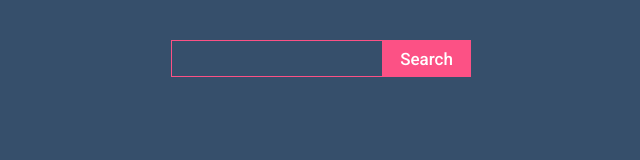
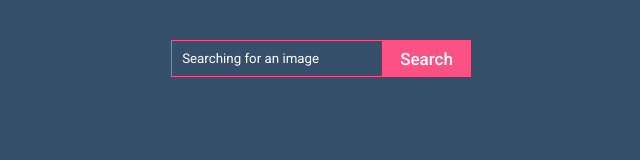
Before and after one commit to brianlockerbie/image-app, a React (Create React App) app: page / in a window 1280 px wide. Shown: the top 160 px of the page, without its empty margins (319-959 px from the left). Built offline with nearby package versions, Linux system fonts and the light colour scheme.

Commit message:
Update Search.js

```diff
--- a/src/components/Search.js
+++ b/src/components/Search.js
@@ -1,9 +1,14 @@
 import React from "react";
 
-const Search = () => {
+const Search = ({ inputVal, setInputVal }) => {
   return (
     <form>
-      <input type="text" />
+      <input
+        type="text"
+        placeholder="Searching for an image"
+        autoFocusvalue={inputVal}
+        onChabge={(e) => setInputVal(e.target.value)}
+      />
       <button type="submit">Search</button>
     </form>
   );
```
